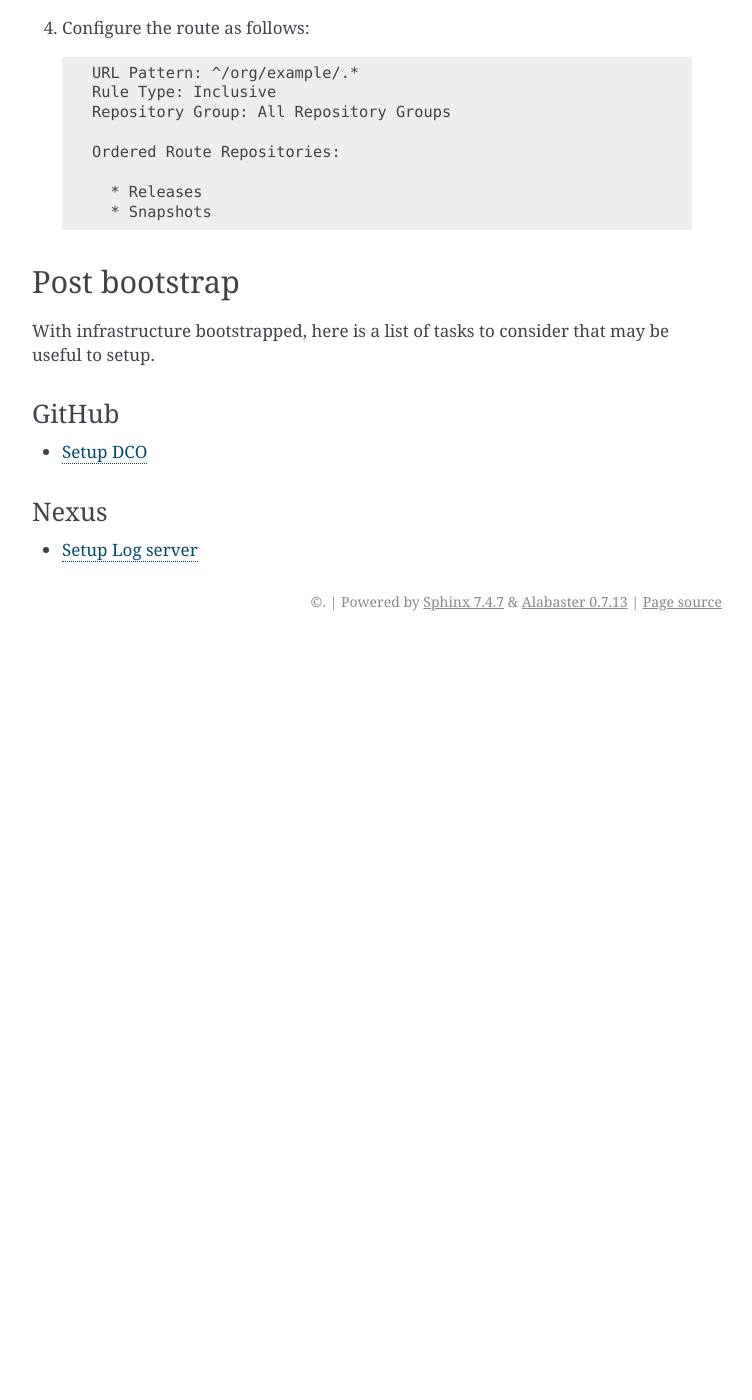
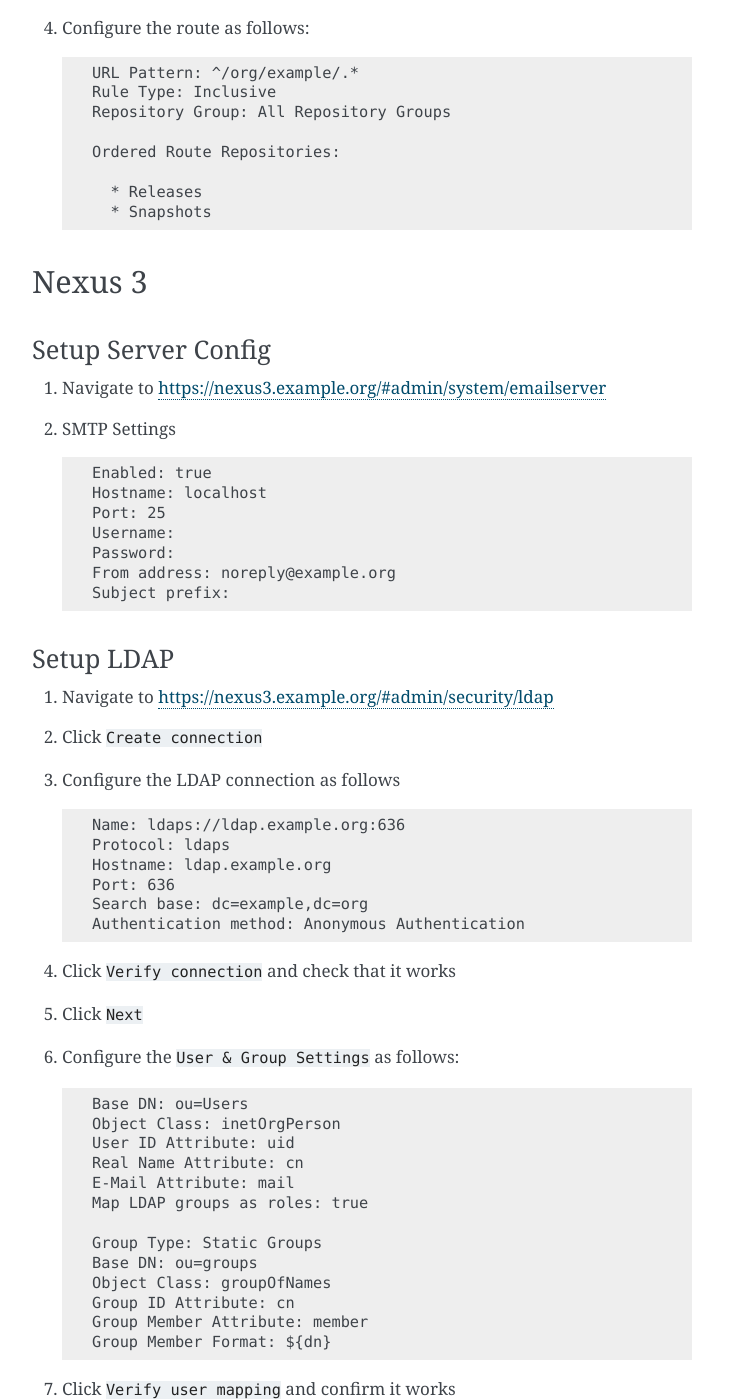
Before and after one commit to lfit/releng-docs, a Sphinx documentation site: the page built from docs/infra/bootstrap.rst, in a window 1280 px wide and 1400 px high, scrolled down 11640 px. Shown: the whole window, without its empty margins (388-1140 px from the left). Built offline with Sphinx 7.4.7, drawn with Linux system fonts in a browser that asks for light colours; the version number could not be read and is left out; before the commit the page ends 12281 px from its top, so only the background shows below that; some of the changed text lies outside the part shown.

Commit message:
Add Nexus 3 bootstrap docs
Issue: RELENG-966
Change-Id: I697085b5a3d8fac0288d9ab04e85da8cbd529676
Signed-off-by: Thanh Ha <thanh.ha@linuxfoundation.org>

```diff
--- a/docs/infra/bootstrap.rst
+++ b/docs/infra/bootstrap.rst
@@ -564,6 +564,70 @@
         * Releases
         * Snapshots
 
+.. _bootstrap-nexus3:
+
+Nexus 3
+=======
+
+.. _nexus-setup-server-config:
+
+Setup Server Config
+-------------------
+
+#. Navigate to https://nexus3.example.org/#admin/system/emailserver
+#. SMTP Settings
+
+   .. code-block:: none
+
+      Enabled: true
+      Hostname: localhost
+      Port: 25
+      Username:
+      Password:
+      From address: noreply@example.org
+      Subject prefix:
+
+.. _nexus3-setup-ldap:
+
+Setup LDAP
+----------
+
+#. Navigate to https://nexus3.example.org/#admin/security/ldap
+#. Click ``Create connection``
+#. Configure the LDAP connection as follows
+
+   .. code-block:: none
+
+      Name: ldaps://ldap.example.org:636
+      Protocol: ldaps
+      Hostname: ldap.example.org
+      Port: 636
+      Search base: dc=example,dc=org
+      Authentication method: Anonymous Authentication
+
+#. Click ``Verify connection`` and check that it works
+#. Click ``Next``
+#. Configure the ``User & Group Settings`` as follows:
+
+   .. code-block:: none
+
+      Base DN: ou=Users
+      Object Class: inetOrgPerson
+      User ID Attribute: uid
+      Real Name Attribute: cn
+      E-Mail Attribute: mail
+      Map LDAP groups as roles: true
+
+      Group Type: Static Groups
+      Base DN: ou=groups
+      Object Class: groupOfNames
+      Group ID Attribute: cn
+      Group Member Attribute: member
+      Group Member Format: ${dn}
+
+#. Click ``Verify user mapping`` and confirm it works
+#. Click ``Create``
+
 .. _post-bootstrap:
 
 Post bootstrap
```
